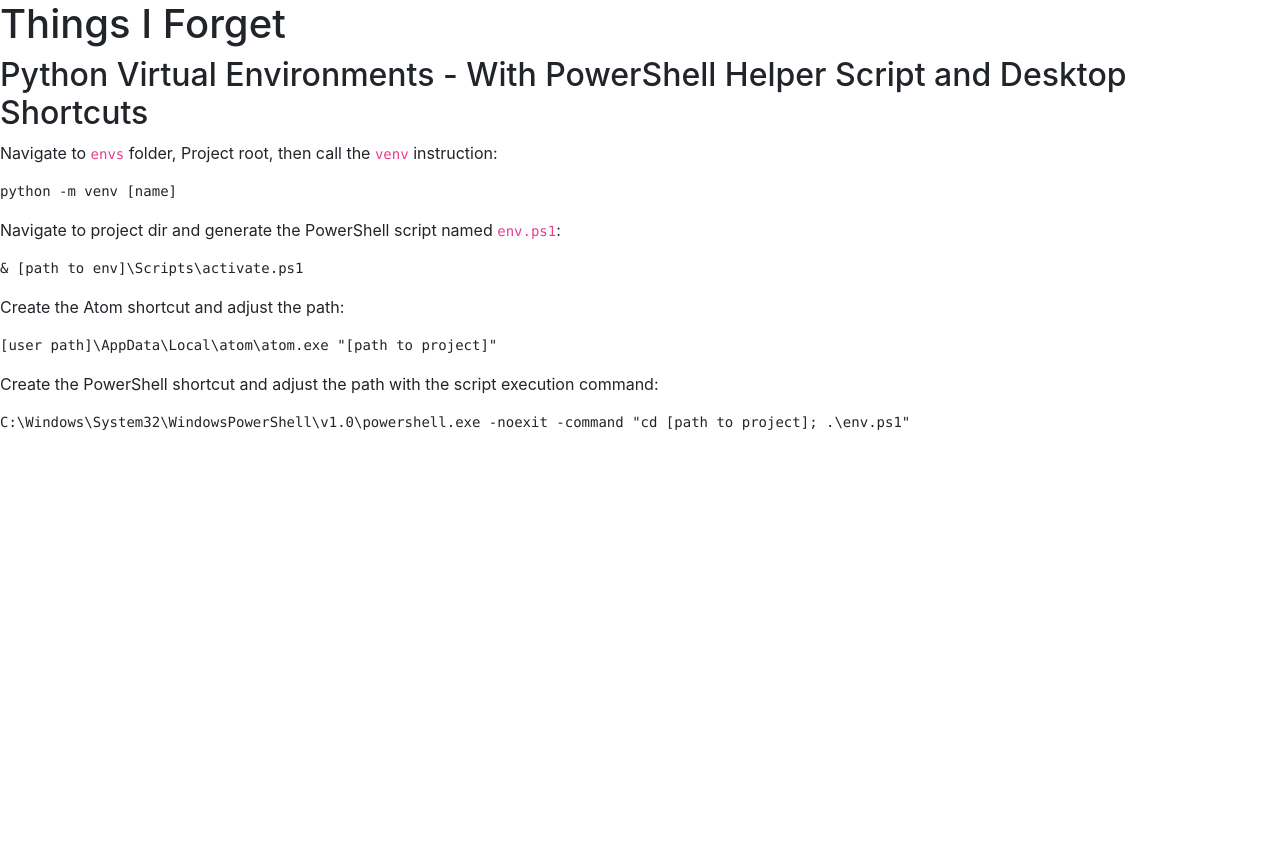
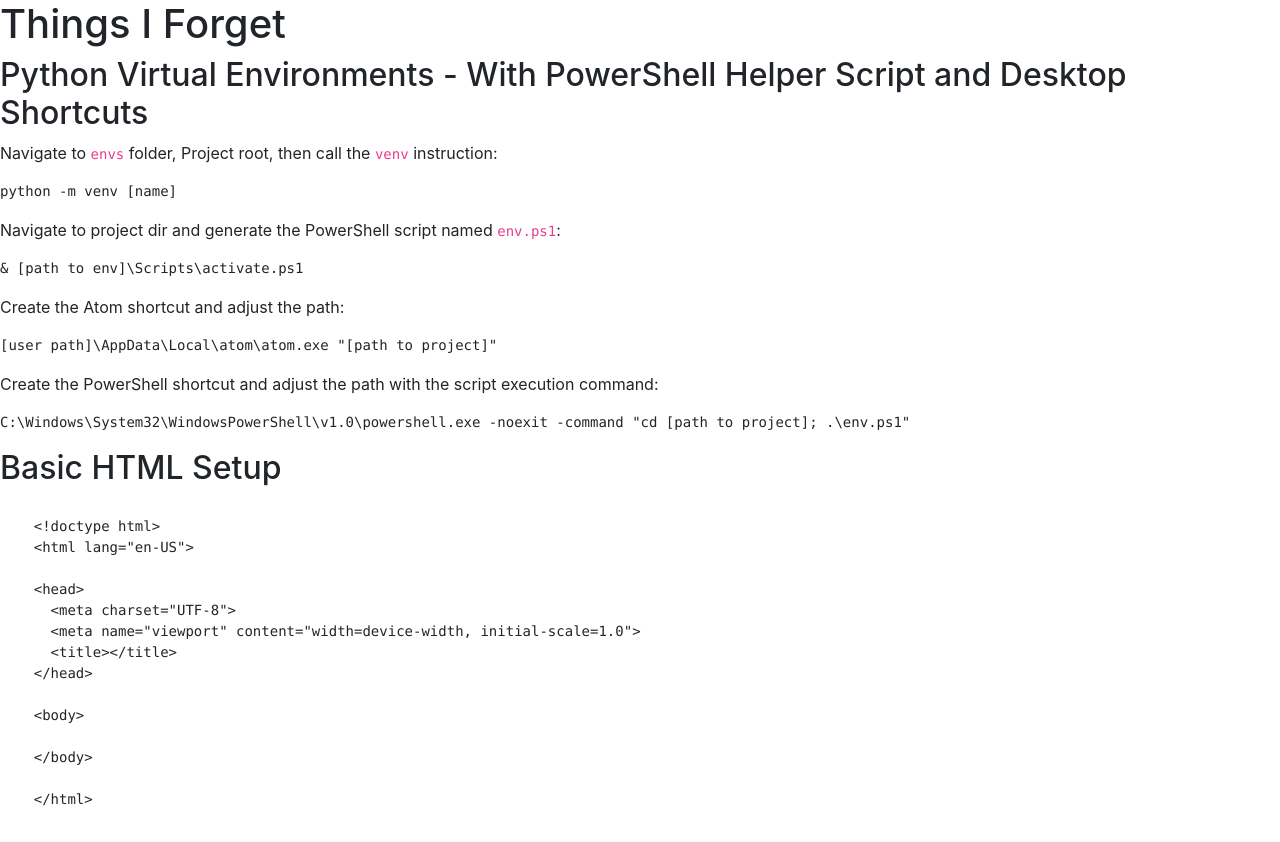
Before and after one commit to IS0metric/IS0metric.github.io, a plain HTML site: page index.html in a window 1280 px wide. Before the commit the page ends 800 px from the top, so only its background shows below. Drawn offline with nearby package versions, Linux system fonts and the light colour scheme.

Commit message:
Added HTML template

```diff
--- a/index.html
+++ b/index.html
@@ -10,6 +10,7 @@
 
 <body>
   <h1>Things I Forget</h1>
+
   <h2>Python Virtual Environments - With PowerShell Helper Script and Desktop Shortcuts</h2>
   <p>Navigate to <code>envs</code> folder, Project root, then call the <code>venv</code> instruction:</p>
   <pre><code>python -m venv [name]</code></pre>
@@ -19,6 +20,24 @@
   <pre><code>[user path]\AppData\Local\atom\atom.exe "[path to project]"</code></pre>
   <p>Create the PowerShell shortcut and adjust the path with the script execution command:</p>
   <pre><code>C:\Windows\System32\WindowsPowerShell\v1.0\powershell.exe -noexit -command "cd [path to project]; .\env.ps1"</code></pre>
+
+  <h2>Basic HTML Setup</h2>
+  <pre><code>
+    &lt;!doctype html&gt;
+    &lt;html lang="en-US"&gt;
+
+    &lt;head&gt;
+      &lt;meta charset="UTF-8"&gt;
+      &lt;meta name="viewport" content="width=device-width, initial-scale=1.0"&gt;
+      &lt;title&gt;&lt;/title&gt;
+    &lt;/head&gt;
+
+    &lt;body&gt;
+
+    &lt;/body&gt;
+
+    &lt;/html&gt;
+  </code></pre>
 </body>
 
 </html>
```
